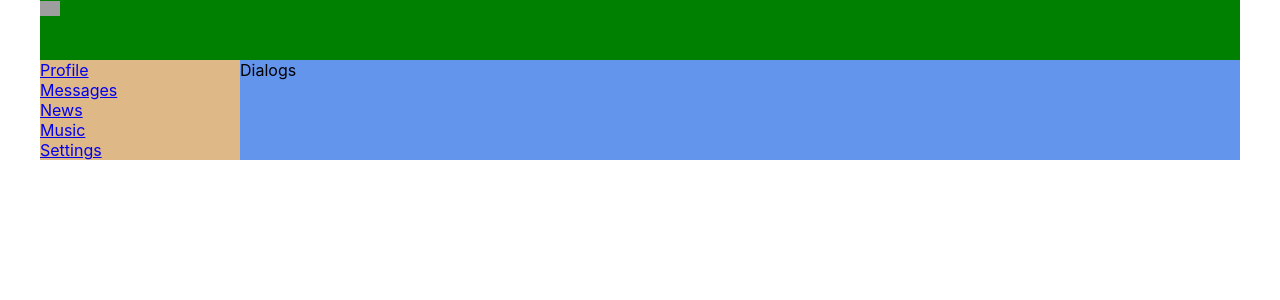
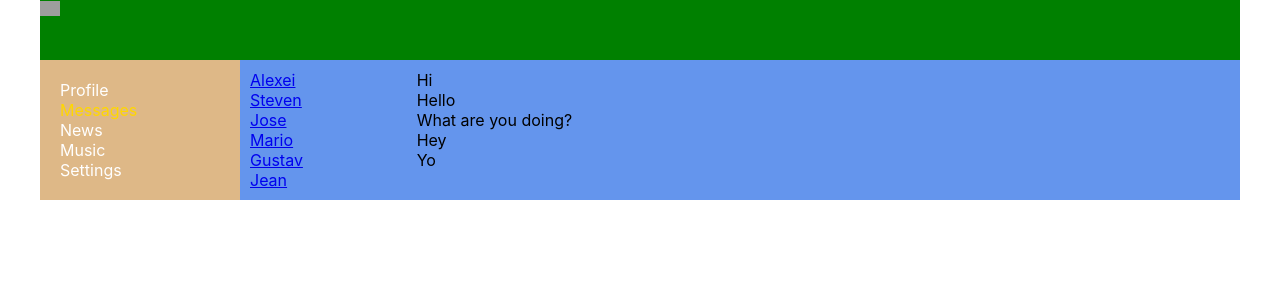
Before and after one commit to Mike7865/react-app-1, a React (Create React App) app: page /dialogs in a window 1280 px wide. Shown: the top 300 px of the page. Built offline with nearby package versions, Linux system fonts and the light colour scheme; grey boxes are pictures that could not be loaded.

Commit message:
additional components done

```diff
--- a/src/components/Dialogs/Dialogs.jsx
+++ b/src/components/Dialogs/Dialogs.jsx
@@ -1,10 +1,37 @@
 import React from 'react';
 import s from "./Dialogs.module.css";
+import { NavLink } from 'react-router-dom';
+
+const DialogItem = (props) => {
+  let path = "/dialogs/" + props.id;
+
+  return <div className={s.dialog + " " + s.active}>
+    <NavLink to={path}>{props.name}</NavLink>
+  </div>;
+}
+
+const Message = (props) => {
+return <div className={s.dialog}>{props.message}</div>
+}
 
 const Dialogs = (props) => {
   return (
-    <div>
-      Dialogs
+    <div className={s.dialogs}>
+      <div className={s.dialogsItems}>
+        <DialogItem name="Alexei" id="1" />
+        <DialogItem name="Steven" id="2" />
+        <DialogItem name="Jose" id="3" />
+        <DialogItem name="Mario" id="4" />
+        <DialogItem name="Gustav" id="5" />
+        <DialogItem name="Jean" id="6" />
+      </div>
+      <div className={s.messages}>
+        <Message message="Hi" />
+        <Message message="Hello" />
+        <Message message="What are you doing?" />
+        <Message message="Hey" />
+        <Message message="Yo" />
+      </div>
     </div>
   )
 }
--- a/src/components/Dialogs/Dialogs.module.css
+++ b/src/components/Dialogs/Dialogs.module.css
@@ -0,0 +1,20 @@
+.dialogs {
+  display: grid;
+  grid-template-columns: 2fr 10fr;
+}
+
+.dialogsItems {
+  padding: 10px;
+}
+
+.dialogsItems .active {
+  color: gold;
+}
+
+.messages {
+  padding: 10px;
+}
+
+.messages .message {
+
+}
--- a/src/components/Navbar/Navbar.jsx
+++ b/src/components/Navbar/Navbar.jsx
@@ -1,22 +1,23 @@
 import React from 'react';
 import s from "./Navbar.module.css";
+import { NavLink } from 'react-router-dom';
 
 const Navbar = () => {
   return <nav className={s.nav}>
     <div className={s.item}>
-      <a href="/profile">Profile</a>
+      <NavLink to="/profile" activeClassName={s.activeLink}>Profile</NavLink>
     </div>
     <div className={`${s.item} ${s.active}`}>
-      <a href="/dialogs">Messages</a>
+      <NavLink to="/dialogs" activeClassName={s.activeLink}>Messages</NavLink>
     </div>
     <div className={s.item}>
-      <a href="/news">News</a>
+      <NavLink to="/news">News</NavLink>
     </div>
     <div className={s.item}>
-      <a href="/music">Music</a>
+      <NavLink to="/music">Music</NavLink>
     </div>
     <div className={s.item}>
-      <a href="/settings">Settings</a>
+      <NavLink to="/settings">Settings</NavLink>
     </div>
   </nav>
 }
--- a/src/components/Navbar/Navbar.module.css
+++ b/src/components/Navbar/Navbar.module.css
@@ -1,12 +1,14 @@
 .nav {
   grid-area: n;
   background-color: burlywood;
+  padding: 20px;
 }
 
-.item {
+.item a {
   color: white;
+  text-decoration: none;
 }
 
-.item.active {
+.item a.activeLink {
   color: gold;
 }
--- a/src/components/Profile/MyPosts/MyPosts.jsx
+++ b/src/components/Profile/MyPosts/MyPosts.jsx
@@ -4,12 +4,15 @@
 
 const MyPosts = () => {
   return (
-    <div>
-      My posts
+    <div className={s.postsBlock}>
+      <h3>My posts</h3>
       <div>
-        <textarea></textarea>
-        <button>Add post</button>
-        <button>Remove</button>
+        <div>
+          <textarea></textarea>
+        </div>
+        <div>
+          <button>Add post</button>
+        </div>
       </div>
       <div className={s.posts}>
         <Post message="Hi, how are you?" likesCount="0"/>
--- a/src/components/Profile/MyPosts/MyPosts.module.css
+++ b/src/components/Profile/MyPosts/MyPosts.module.css
@@ -0,0 +1,7 @@
+.postsBlock {
+  padding: 10px;
+}
+
+.posts {
+  margin-top: 10px;
+}
--- a/src/components/Profile/Profile.jsx
+++ b/src/components/Profile/Profile.jsx
@@ -1,17 +1,13 @@
 import React from 'react';
 import s from "./Profile.module.css";
 import MyPosts from './MyPosts/MyPosts';
+import ProfileInfo from './ProfileInfo/ProfileInfo';
 
 
 const Profile = () => {
   return (
-    <div className={s.content}>
-      <div>
-        <img src="https://www.wallpaperflare.com/static/282/432/28/nature-landscape-mountains-road-wallpaper.jpg"/>
-      </div>
-      <div>
-        ava + description
-      </div>
+    <div>
+      <ProfileInfo />
       <MyPosts />
     </div>
   )
--- /dev/null
+++ b/src/components/Profile/ProfileInfo/ProfileInfo.jsx
@@ -0,0 +1,18 @@
+import React from 'react';
+import s from "./ProfileInfo.module.css";
+
+
+const ProfileInfo = () => {
+  return (
+    <div>
+      <div>
+        <img src="https://www.wallpaperflare.com/static/282/432/28/nature-landscape-mountains-road-wallpaper.jpg"/>
+      </div>
+      <div className={s.descriptonBlock}>
+        ava + description
+      </div>
+    </div>
+  )
+}
+
+export default ProfileInfo;
--- /dev/null
+++ b/src/components/Profile/ProfileInfo/ProfileInfo.module.css
@@ -0,0 +1,3 @@
+.descriptonBlock {
+  padding: 10px;
+}
```
